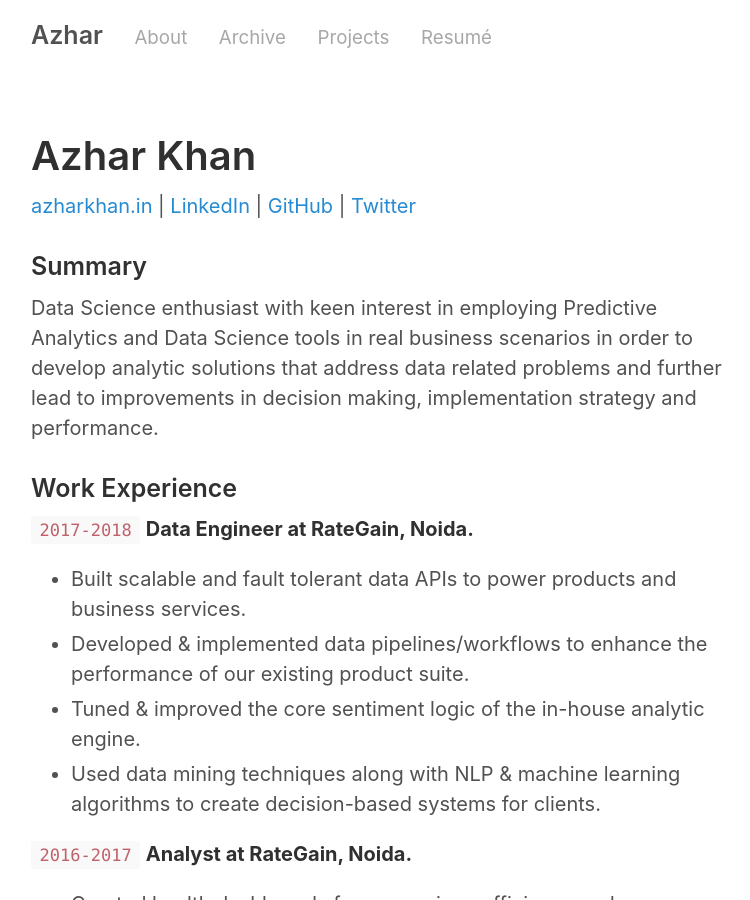
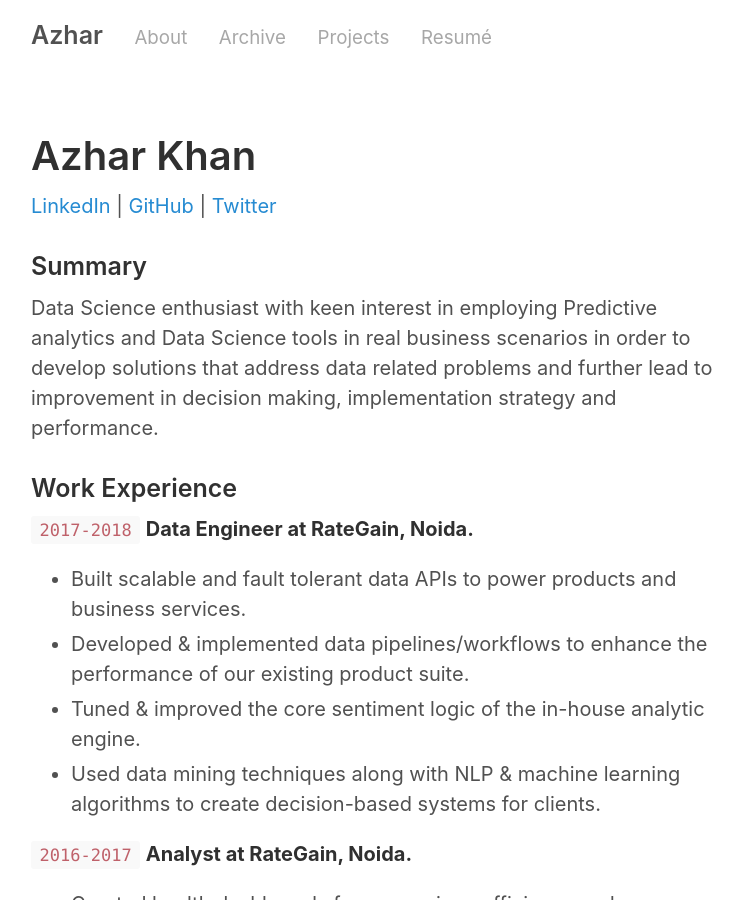
Before and after one commit to zeddmaxx/zeddmaxx.github.io, a Jekyll site: the page built from resume.md, in a window 1280 px wide and 900 px high. Shown: the whole window, without its empty margins (259-1009 px from the left). Built offline with Jekyll 4.4.1, drawn with Linux system fonts in a browser that asks for light colours.

Commit message:
Minor modifications

```diff
--- a/resume.md
+++ b/resume.md
@@ -4,15 +4,15 @@ title: Azhar Khan
 ---
 
 <div id="webaddress">
-  <a href="https://azharkhan.in">azharkhan.in</a>
-| <a href="https://www.linkedin.com/in/azhar93/">LinkedIn</a>
+
+  <a href="https://www.linkedin.com/in/azhar93/">LinkedIn</a>
 | <a href="https://github.com/azkh93">GitHub</a>
 | <a href="https://twitter.com/azhar937">Twitter</a>
 </div>
 
 ### Summary
 
-Data Science enthusiast with keen interest in employing Predictive Analytics and Data Science tools in real business scenarios in order to develop analytic solutions that address data related problems and further lead to improvements in decision making, implementation strategy and performance.
+Data Science enthusiast with keen interest in employing Predictive analytics and Data Science tools in real business scenarios in order to develop solutions that address data related problems and further lead to improvement in decision making, implementation strategy and performance.
 
 ### Work Experience
 
```
Also changed, not shown: about.md (+1 -1 lines).
